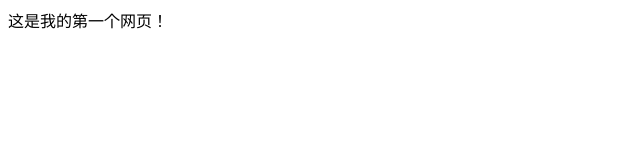
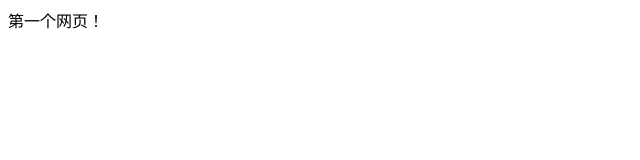
Before and after one commit to lxwxiaoguaiwu/MyFirstProject-1, a plain HTML site: page index1.html in a window 1280 px wide. Shown: the whole page, without its empty margins (0-640 px from the left). Drawn offline with Linux system fonts and the light colour scheme.

Commit message:
第一个项目提交

```diff
--- a/index.html
+++ b/index1.html
@@ -5,6 +5,6 @@
     <title>Title</title>
 </head>
 <body>
-这是我的第一个网页！
+第一个网页！
 </body>
 </html>
```
